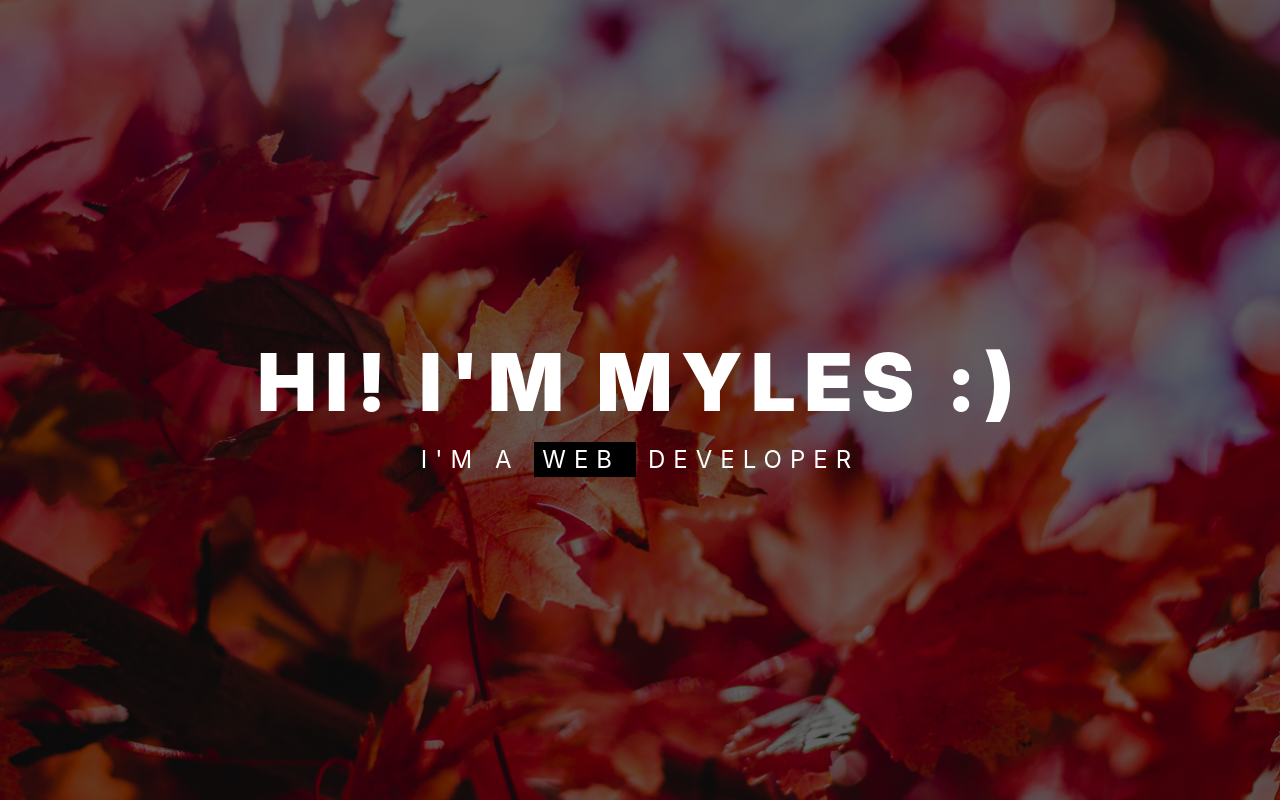
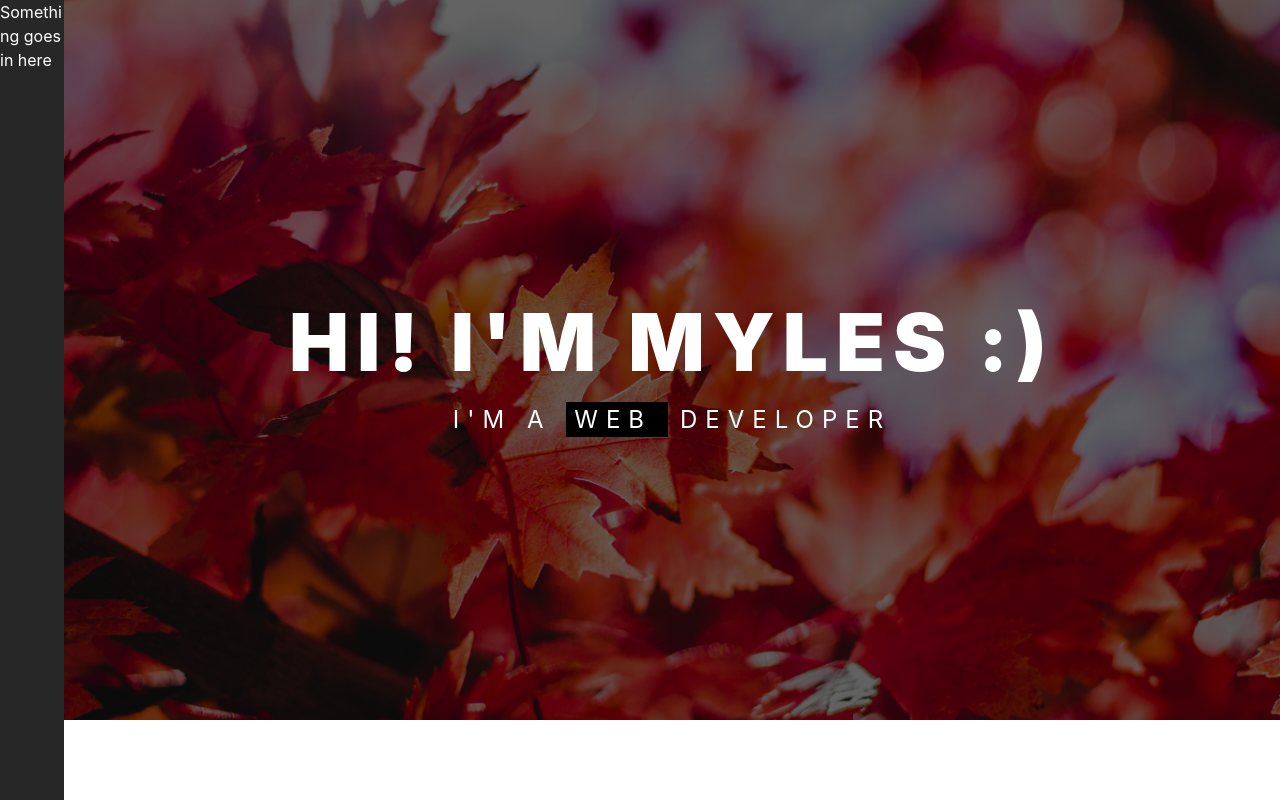
Before and after one commit to MylesWritesCode/portfolio, a Next.js app: page / in a window 1280 px wide. Built offline with nearby package versions, Linux system fonts and the light colour scheme.

Commit message:
added weird menu thingy

```diff
--- /dev/null
+++ b/src/components/Menu.tsx
@@ -0,0 +1,40 @@
+/**
+ * File: /src/components/Menu.tsx
+ * Project: portfolio
+ * Purpose: Menu drawer, but it probably won't be a drawer.
+ *
+ * @author Myles Berueda
+ * @date   Tuesday November 23rd 2021
+ * -----
+ * Modified: Tuesday November 23rd 2021 1:04:07 am
+ * -----
+ * Copyright (c) 2021 MylesWritesCode
+ * -----
+ * HISTORY
+ **/
+import React from "react";
+import { chakra } from "@chakra-ui/react";
+
+interface MenuProps {}
+
+const Menu: React.FC<MenuProps> = ({ ...props }) => {
+  return (
+    <chakra.div
+      display="flex"
+      position="fixed"
+      width="4rem"
+      height="100vh"
+      left="0"
+      top="0"
+      right="auto"
+      bottom="0"
+      flexDirection="column"
+      background="var(--color-dark)"
+      color="#FFFFFF"
+    >
+      Something goes in here
+    </chakra.div>
+  );
+};
+
+export default Menu;
--- a/src/components/Welcome.tsx
+++ b/src/components/Welcome.tsx
@@ -33,8 +33,7 @@ const Welcome: React.FC<WelcomeProps> = ({ ...props }) => {
   return (
     <chakra.div
       display="flex"
-      height="100vh"
-      width="100vw"
+      height="90vh"
       flexDirection="column"
       justifyContent="center"
       alignItems="center"
--- a/src/pages/_app.tsx
+++ b/src/pages/_app.tsx
@@ -14,12 +14,16 @@
  **/
 import "../styles/globals.scss";
 import type { AppProps } from "next/app";
-import { ChakraProvider } from "@chakra-ui/react";
+import { chakra, ChakraProvider } from "@chakra-ui/react";
+import Menu from "@components/Menu";
 
 function MyApp({ Component, pageProps }: AppProps) {
   return (
     <ChakraProvider>
-      <Component {...pageProps} />
+      <Menu />
+      <chakra.div paddingLeft="4rem" maxWidth="calc(100vw-4rem)">
+        <Component {...pageProps} />
+      </chakra.div>
     </ChakraProvider>
   );
 }
--- a/src/styles/globals.scss
+++ b/src/styles/globals.scss
@@ -15,6 +15,17 @@
 @import url('https://fonts.googleapis.com/css2?family=Lato:wght@400;900&display=swap');
 @import url('https://fonts.googleapis.com/css2?family=Raleway:wght@900&display=swap');
 @import url('https://fonts.googleapis.com/css2?family=Lobster&display=swap');
+
+:root {
+  --color-dark:       #272727;
+  --color-red:        #DB5461;
+  --color-green:      #B8D8BA;
+  --color-dark-green: #136F63;
+  --color-blue:       #3F88C5;
+  --color-dark-blue:  #032B43;
+  --color-light-blue: #00A7E1;
+}
+
 html,
 body {
   padding: 0;
```
